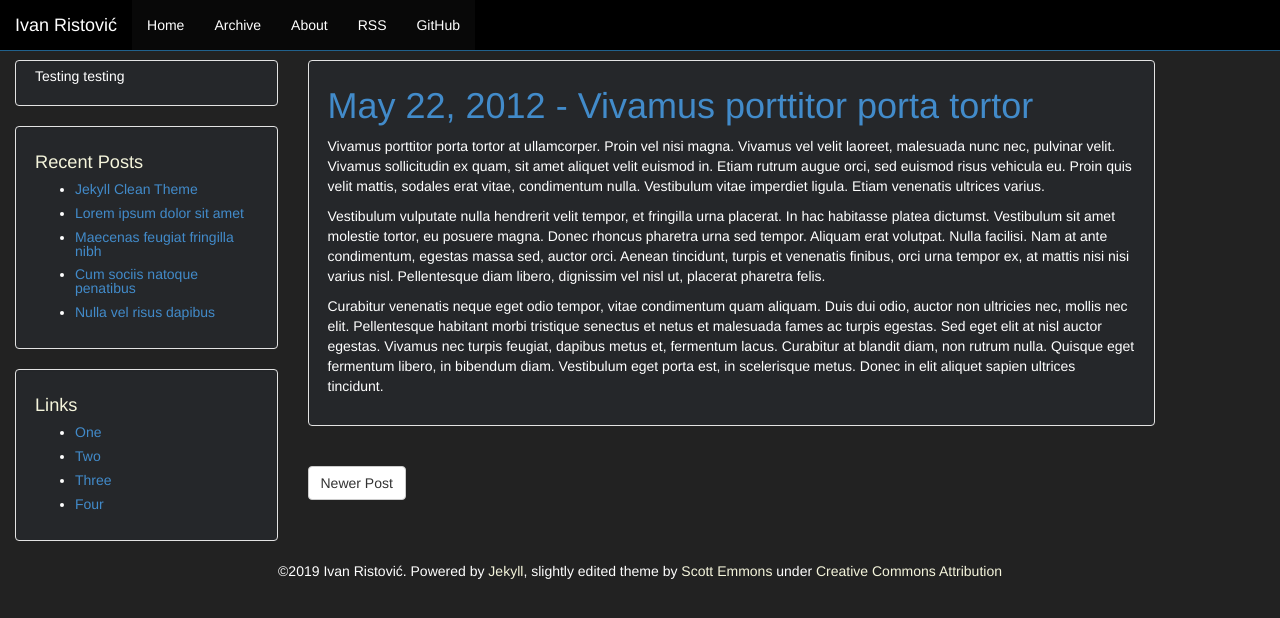
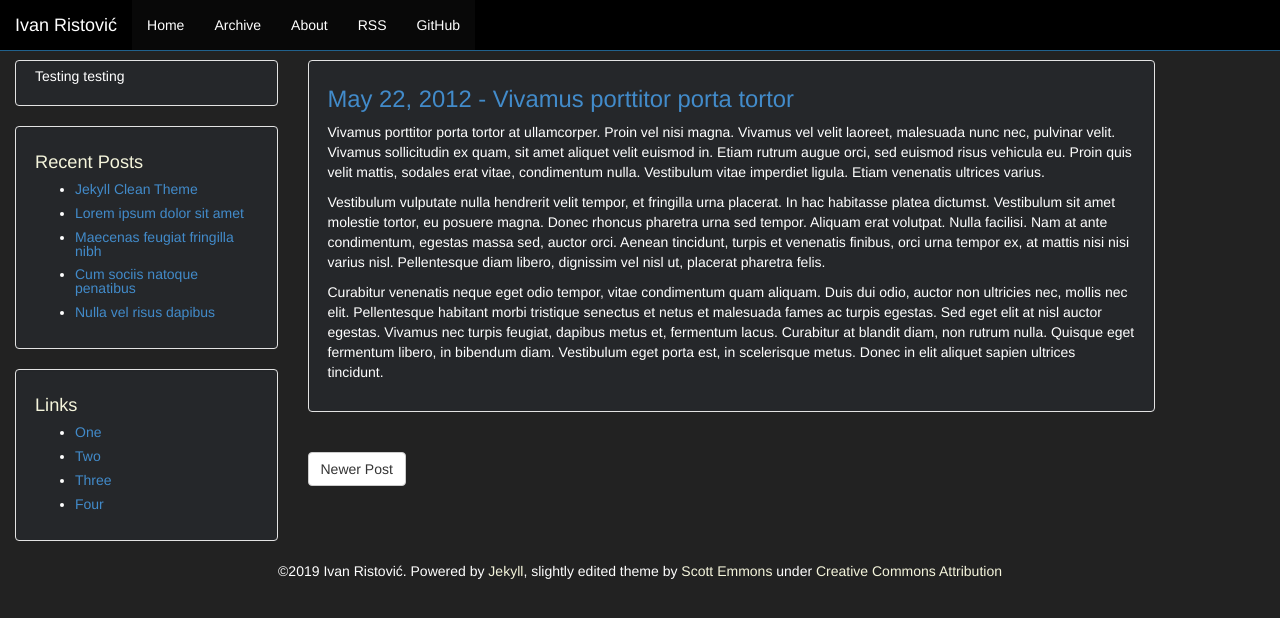
Before and after one commit to ivan-ristovic/ivan-ristovic.github.io, a Jekyll site: the page built from _posts/2012-05-22-Vivamus-porttitor-porta-tortor.md, in a window 1280 px wide. Shown: the top 618 px of the page. Built offline with Jekyll 4.4.1, drawn with Linux system fonts in a browser that asks for light colours.

Commit message:
Style changes

```diff
--- a/_layouts/post.html
+++ b/_layouts/post.html
@@ -8,7 +8,7 @@
         <div class="col-md-9">
           <div class="article">
             <div class="well">
-                <h1 class="title"><a href="{{ site.baseurl}}{{ page.url }}">{{ page.date | date: "%b %-d, %Y" }} - {{ page.title }}</a></h1>
+                <h1><a href="{{ site.baseurl}}{{ page.url }}">{{ page.date | date: "%b %-d, %Y" }} - {{ page.title }}</a></h1>
             {% if site.comments and page.comments %}
                 {% if site.disqus != '' %}
                 <p class="author"><a href="#disqus_thread" data-disqus-identifier="{{ page.url | slugify }}">Comments</a></p>
--- a/css/theme.css
+++ b/css/theme.css
@@ -10,6 +10,16 @@
     background-color: #222222;
     padding-top: 60px;
     padding-bottom: 60px;
+}
+
+.well {
+    background-color: #25272a;
+    color: white;
+    padding-top: 5px;
+}
+
+.well h1 {
+    font-size: 1.7em;
 }
 
 .container-left {
@@ -60,13 +70,3 @@
 .sidebar a:hover {
     color: #3071a9;
 }
-
-.well {
-    background-color: #25272a;
-    color: white;
-    padding-top: 5px;
-}
-
-h1 .title {
-    font-size: 1.7em;
-}
```
